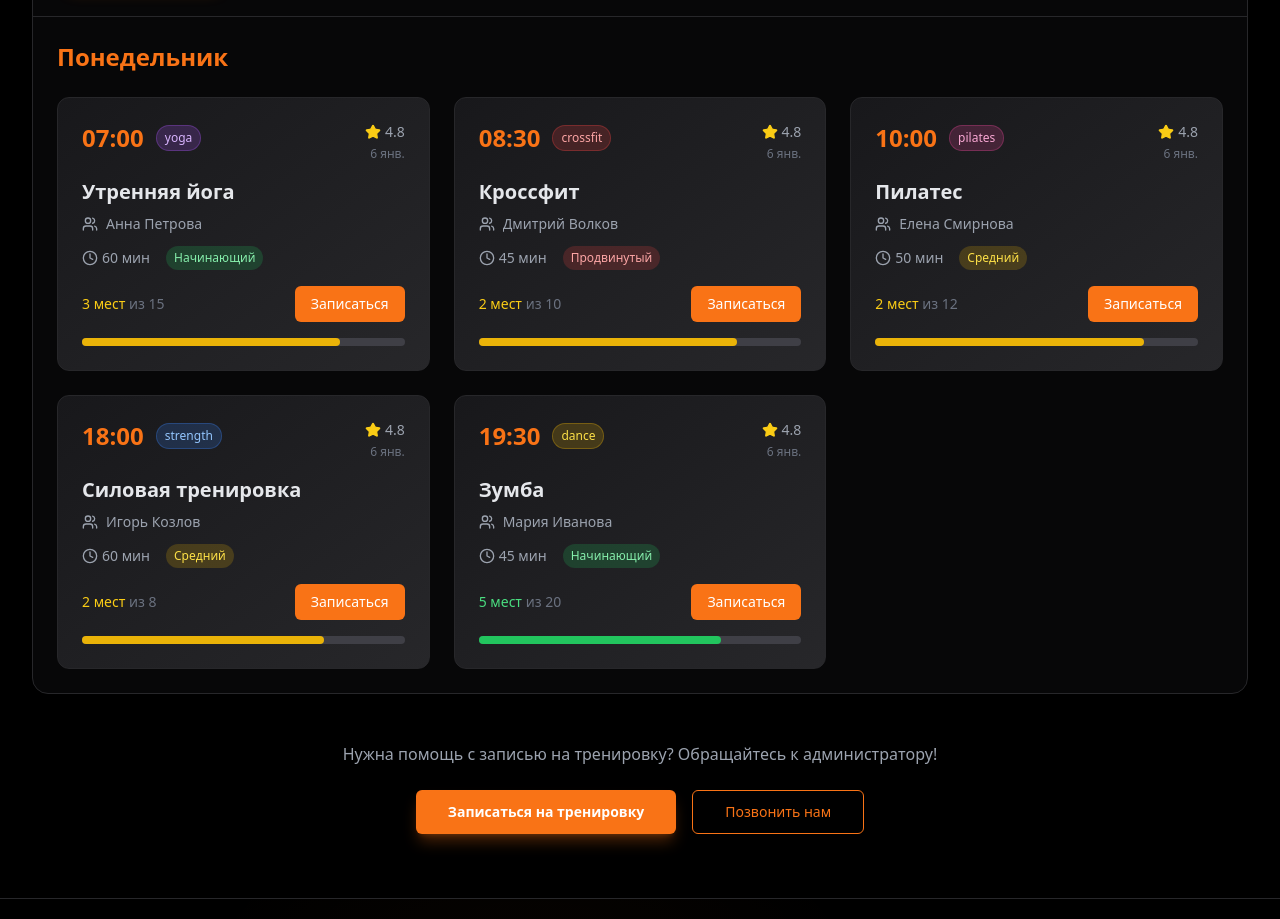
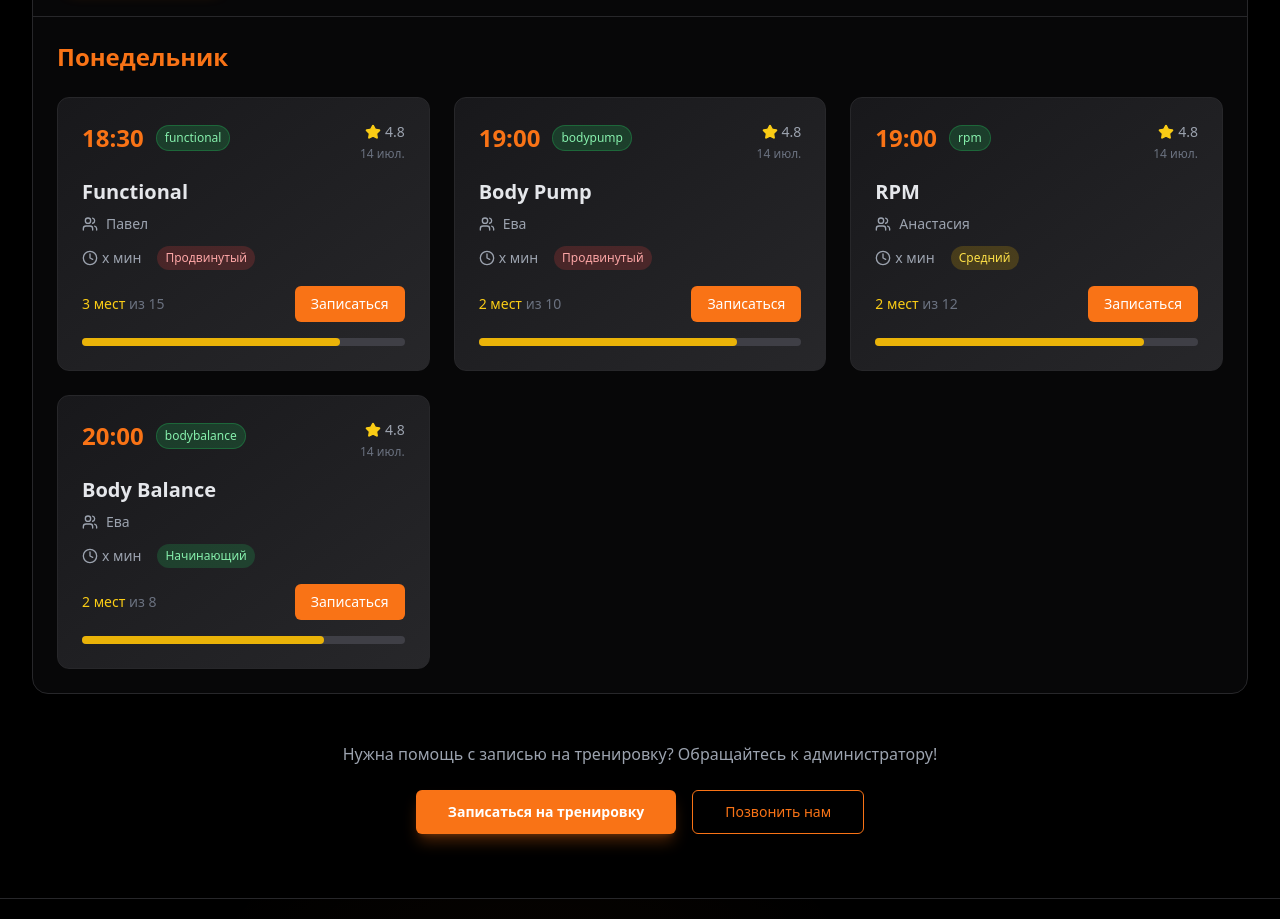
Before and after one commit to Tipo-Agency/Urban210.ru, a Next.js app: page /schedule in a window 1280 px wide. Shown: the part 860-1779 px from the top of the page. Built offline with nearby package versions, Linux system fonts and the light colour scheme.

Commit message:
update shedule

```diff
--- a/app/schedule/page.tsx
+++ b/app/schedule/page.tsx
@@ -12,291 +12,357 @@ import TelegramChat from "@/components/telegram-chat"
 const scheduleData = {
   monday: [
     {
-      time: "07:00",
-      name: "Утренняя йога",
-      trainer: "Анна Петрова",
-      duration: "60 мин",
-      level: "Начинающий",
+      time: "18:30",
+      name: "Functional",
+      trainer: "Павел",
+      duration: "x мин",
+      level: "Продвинутый",
       spots: 12,
       maxSpots: 15,
-      type: "yoga",
-      date: "2025-01-06",
+      type: "functional",
+      date: "2025-07-14",
     },
     {
-      time: "08:30",
-      name: "Кроссфит",
-      trainer: "Дмитрий Волков",
-      duration: "45 мин",
+      time: "19:00",
+      name: "Body Pump",
+      trainer: "Ева",
+      duration: "х мин",
       level: "Продвинутый",
       spots: 8,
       maxSpots: 10,
-      type: "crossfit",
-      date: "2025-01-06",
+      type: "bodypump",
+      date: "2025-07-14",
     },
     {
-      time: "10:00",
-      name: "Пилатес",
-      trainer: "Елена Смирнова",
-      duration: "50 мин",
+      time: "19:00",
+      name: "RPM",
+      trainer: "Анастасия",
+      duration: "х мин",
       level: "Средний",
       spots: 10,
       maxSpots: 12,
-      type: "pilates",
-      date: "2025-01-06",
+      type: "rpm",
+      date: "2025-07-14",
     },
     {
-      time: "18:00",
-      name: "Силовая тренировка",
-      trainer: "Игорь Козлов",
-      duration: "60 мин",
-      level: "Средний",
+      time: "20:00",
+      name: "Body Balance",
+      trainer: "Ева",
+      duration: "х мин",
+      level: "Начинающий",
       spots: 6,
       maxSpots: 8,
-      type: "strength",
-      date: "2025-01-06",
-    },
-    {
-      time: "19:30",
-      name: "Зумба",
-      trainer: "Мария Иванова",
-      duration: "45 мин",
-      level: "Начинающий",
-      spots: 15,
-      maxSpots: 20,
-      type: "dance",
-      date: "2025-01-06",
+      type: "bodybalance",
+      date: "2025-07-14",
     },
   ],
   tuesday: [
     {
-      time: "07:30",
-      name: "Функциональный тренинг",
-      trainer: "Дмитрий Волков",
-      duration: "45 мин",
-      level: "Средний",
+      time: "10:00",
+      name: "ABL",
+      trainer: "Игорь",
+      duration: "х мин",
+      level: "Продвинутый",
       spots: 7,
       maxSpots: 10,
-      type: "functional",
-      date: "2025-01-07",
+      type: "abl",
+      date: "2025-07-15",
     },
     {
-      time: "09:00",
-      name: "Хатха-йога",
-      trainer: "Анна Петрова",
-      duration: "75 мин",
-      level: "Начинающий",
+      time: "11:00",
+      name: "ABS+Stretch",
+      trainer: "Игорь",
+      duration: "х мин",
+      level: "Средний",
       spots: 8,
       maxSpots: 12,
-      type: "yoga",
-      date: "2025-01-07",
+      type: "absstretch",
+      date: "2025-07-15",
+    },
+    {
+      time: "18:00",
+      name: "Pilates",
+      trainer: "Pilates",
+      duration: "х мин",
+      level: "Продвинутый",
+      spots: 5,
+      maxSpots: 8,
+      type: "pilates",
+      date: "2025-07-15",
     },
     {
       time: "18:30",
-      name: "Бокс",
-      trainer: "Алексей Морозов",
-      duration: "60 мин",
+      name: "ABS",
+      trainer: "Игорь",
+      duration: "х мин",
       level: "Продвинутый",
-      spots: 5,
-      maxSpots: 8,
-      type: "boxing",
-      date: "2025-01-07",
+      spots: 12,
+      maxSpots: 15,
+      type: "abs",
+      date: "2025-07-15",
+    },
+    {
+      time: "19:00",
+      name: "Core",
+      trainer: "Игорь",
+      duration: "х мин",
+      level: "Продвинутый",
+      spots: 12,
+      maxSpots: 15,
+      type: "core",
+      date: "2025-07-15",
+    },
+    {
+      time: "19:00",
+      name: "Stretch",
+      trainer: "Марина",
+      duration: "х мин",
+      level: "Начинающий",
+      spots: 12,
+      maxSpots: 15,
+      type: "stretch",
+      date: "2025-07-15",
     },
     {
       time: "20:00",
-      name: "Стретчинг",
-      trainer: "Елена Смирнова",
-      duration: "45 мин",
-      level: "Начинающий",
+      name: "Step Mix",
+      trainer: "Игорь",
+      duration: "х мин",
+      level: "Средний",
       spots: 12,
       maxSpots: 15,
-      type: "stretching",
-      date: "2025-01-07",
+      type: "stepmix",
+      date: "2025-07-15",
     },
   ],
   wednesday: [
     {
-      time: "07:00",
-      name: "Кроссфит",
-      trainer: "Дмитрий Волков",
-      duration: "45 мин",
+      time: "18:30",
+      name: "Functional",
+      trainer: "Павел",
+      duration: "х мин",
       level: "Продвинутый",
       spots: 9,
       maxSpots: 10,
-      type: "crossfit",
-      date: "2025-01-08",
+      type: "functional",
+      date: "2025-07-16",
     },
     {
-      time: "10:30",
-      name: "Аквааэробика",
-      trainer: "Светлана Козлова",
-      duration: "45 мин",
-      level: "Начинающий",
+      time: "19:00",
+      name: "Super Body",
+      trainer: "Ева",
+      duration: "х мин",
+      level: "Продвинутый",
       spots: 8,
       maxSpots: 12,
-      type: "aqua",
-      date: "2025-01-08",
-    },
-    {
-      time: "18:00",
-      name: "TRX",
-      trainer: "Игорь Козлов",
-      duration: "50 мин",
-      level: "Средний",
-      spots: 6,
-      maxSpots: 8,
-      type: "trx",
-      date: "2025-01-08",
+      type: "superbody",
+      date: "2025-07-16",
     },
     {
       time: "19:30",
-      name: "Латина",
-      trainer: "Мария Иванова",
-      duration: "60 мин",
-      level: "Средний",
+      name: "HIIT",
+      trainer: "Анастасия",
+      duration: "х мин",
+      level: "Продвинутый",
+      spots: 6,
+      maxSpots: 8,
+      type: "hiit",
+      date: "2025-07-16",
+    },
+    {
+      time: "20:00",
+      name: "Healthy Back",
+      trainer: "Ева",
+      duration: "х мин",
+      level: "Начинающий",
       spots: 14,
       maxSpots: 18,
-      type: "dance",
-      date: "2025-01-08",
+      type: "healthyback",
+      date: "2025-07-16",
     },
   ],
   thursday: [
     {
-      time: "08:00",
-      name: "Виньяса-йога",
-      trainer: "Анна Петрова",
-      duration: "60 мин",
-      level: "Средний",
+      time: "18:00",
+      name: "Pilates",
+      trainer: "Pilates",
+      duration: "х мин",
+      level: "Начинающий",
       spots: 10,
       maxSpots: 12,
-      type: "yoga",
-      date: "2025-01-09",
+      type: "pilates",
+      date: "2025-07-17",
     },
     {
-      time: "18:00",
-      name: "Функциональный тренинг",
-      trainer: "Дмитрий Волков",
-      duration: "45 мин",
-      level: "Продвинутый",
+      time: "19:00",
+      name: "Body Balance",
+      trainer: "Марина",
+      duration: "х мин",
+      level: "Начинающий",
       spots: 8,
       maxSpots: 10,
-      type: "functional",
-      date: "2025-01-09",
+      type: "bodybalance",
+      date: "2025-07-17",
     },
     {
-      time: "19:30",
-      name: "Пилатес",
-      trainer: "Елена Смирнова",
-      duration: "50 мин",
-      level: "Начинающий",
+      time: "19:00",
+      name: "ABL",
+      trainer: "Ева",
+      duration: "х мин",
+      level: "Продвинутый",
       spots: 11,
       maxSpots: 15,
-      type: "pilates",
-      date: "2025-01-09",
+      type: "abl",
+      date: "2025-07-17",
+    },
+    {
+      time: "20:00",
+      name: "Step MIX",
+      trainer: "Ева",
+      duration: "х мин",
+      level: "Средний",
+      spots: 11,
+      maxSpots: 15,
+      type: "stepmix",
+      date: "2025-07-17",
     },
   ],
   friday: [
     {
-      time: "07:00",
-      name: "Утренний кроссфит",
-      trainer: "Дмитрий Волков",
-      duration: "45 мин",
+      time: "10:00",
+      name: "Tabata",
+      trainer: "Андрей",
+      duration: "х мин",
       level: "Средний",
       spots: 7,
       maxSpots: 10,
-      type: "crossfit",
-      date: "2025-01-10",
+      type: "tabata",
+      date: "2025-07-18",
     },
     {
-      time: "18:00",
-      name: "Силовая для девушек",
-      trainer: "Елена Смирнова",
-      duration: "50 мин",
-      level: "Начинающий",
+      time: "11:00",
+      name: "Latina MIX",
+      trainer: "Андрей",
+      duration: "х мин",
+      level: "Средний",
       spots: 9,
       maxSpots: 12,
-      type: "strength",
-      date: "2025-01-10",
+      type: "latinamix",
+      date: "2025-07-18",
     },
     {
-      time: "19:30",
-      name: "Зумба party",
-      trainer: "Мария Иванова",
-      duration: "60 мин",
-      level: "Начинающий",
+      time: "18:30",
+      name: "Functional",
+      trainer: "Павел",
+      duration: "х мин",
+      level: "Продвинутый",
       spots: 18,
       maxSpots: 25,
-      type: "dance",
-      date: "2025-01-10",
+      type: "functional",
+      date: "2025-07-18",
+    },
+    {
+      time: "19:00",
+      name: "Body Pump",
+      trainer: "Игорь",
+      duration: "х мин",
+      level: "Продвинутый",
+      spots: 8,
+      maxSpots: 12,
+      type: "bodypump",
+      date: "2025-07-18",
+    },
+    {
+      time: "20:00",
+      name: "Stretch",
+      trainer: "Игорь",
+      duration: "х мин",
+      level: "Начинающий",
+      spots: 8,
+      maxSpots: 12,
+      type: "stretch",
+      date: "2025-07-18",
     },
   ],
   saturday: [
     {
       time: "10:00",
-      name: "Йога для всех",
-      trainer: "Анна Петрова",
-      duration: "75 мин",
-      level: "Начинающий",
+      name: "RPM",
+      trainer: "Анастасия",
+      duration: "х мин",
+      level: "Средний",
       spots: 15,
       maxSpots: 20,
-      type: "yoga",
-      date: "2025-01-11",
+      type: "rpm",
+      date: "2025-07-19",
     },
     {
-      time: "12:00",
-      name: "Семейный фитнес",
-      trainer: "Игорь Козлов",
-      duration: "45 мин",
-      level: "Начинающий",
+      time: "11:00",
+      name: "Functional",
+      trainer: "Павел",
+      duration: "х мин",
+      level: "Продвинутый",
       spots: 8,
       maxSpots: 12,
-      type: "family",
-      date: "2025-01-11",
+      type: "functional",
+      date: "2025-07-19",
     },
     {
-      time: "16:00",
-      name: "Кроссфит WOD",
-      trainer: "Дмитрий Волков",
-      duration: "60 мин",
-      level: "Продвинутый",
+      time: "11:00",
+      name: "Stretch",
+      trainer: "Анастасия",
+      duration: "х мин",
+      level: "Начинающий",
       spots: 6,
       maxSpots: 8,
-      type: "crossfit",
-      date: "2025-01-11",
+      type: "stretch",
+      date: "2025-07-19",
+    },
+    {
+      time: "14:00",
+      name: "Yoga",
+      trainer: "Анна",
+      duration: "х мин",
+      level: "Начинающий",
+      spots: 6,
+      maxSpots: 8,
+      type: "yoga",
+      date: "2025-07-19",
     },
   ],
   sunday: [
     {
       time: "11:00",
-      name: "Восстановительная йога",
-      trainer: "Анна Петрова",
-      duration: "90 мин",
-      level: "Начинающий",
+      name: "ABL",
+      trainer: "Игорь",
+      duration: "х мин",
+      level: "Продвинутый",
       spots: 12,
       maxSpots: 15,
-      type: "yoga",
-      date: "2025-01-12",
+      type: "abl",
+      date: "2025-07-20",
     },
     {
-      time: "15:00",
-      name: "Плавание для начинающих",
-      trainer: "Светлана Козлова",
-      duration: "45 мин",
+      time: "12:00",
+      name: "Stretch",
+      trainer: "Игорь",
+      duration: "х мин",
       level: "Начинающий",
       spots: 6,
       maxSpots: 8,
-      type: "swimming",
-      date: "2025-01-12",
+      type: "stretch",
+      date: "2025-07-20",
     },
     {
       time: "17:00",
-      name: "Стретчинг и релакс",
-      trainer: "Елена Смирнова",
-      duration: "60 мин",
-      level: "Начинающий",
+      name: "Step MIX",
+      trainer: "Игорь",
+      duration: "х мин",
+      level: "Средний",
       spots: 10,
       maxSpots: 15,
-      type: "stretching",
-      date: "2025-01-12",
+      type: "stepmix",
+      date: "2025-07-20",
     },
   ],
 }
```
